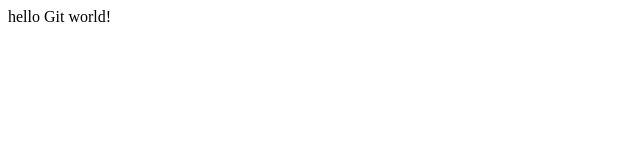
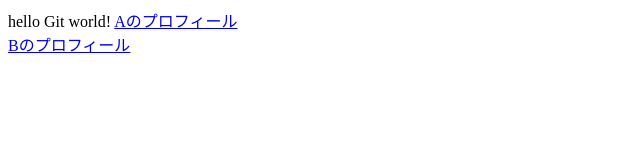
Before and after one commit to CRYPTOLSVN/test, a plain HTML site: page index.html in a window 1280 px wide. Shown: the whole page, without its empty margins (0-640 px from the left). Drawn offline with Linux system fonts and the light colour scheme.

Commit message:
変更２
変更２

```diff
--- a/index.html
+++ b/index.html
@@ -2,5 +2,7 @@
 <html lang="ja">
 <body>
 	hello Git world!
+	<a href="profile_A.html">Aのプロフィール</a><br>
+        <a href="profile_B.html">Bのプロフィール</a>
 </body>
 </html>
```
Also changed, not shown: profile_A.html (added), profile_B.html (added).
